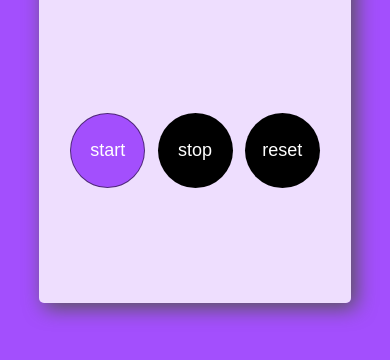
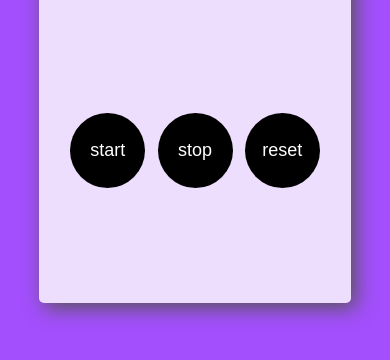
Before and after one commit to DavydMarkosian/Pet-Projects, a plain HTML site: page index.html in a window 390 px wide. In both pictures the pointer is over the button "start". Shown: the part 414-774 px from the top of the page. Drawn offline with Linux system fonts and the light colour scheme.

Commit message:
active mobile button state added

```diff
--- a/main.js
+++ b/main.js
@@ -10,7 +10,6 @@ let interval
 let mins = 0
 let secs = 0
 let millisecs = 0
-
 
 function startTimerFn() {
     millisecs++;
@@ -43,7 +42,6 @@ function resetTimerFn() {
     stopTimerFn()
 }
 
-
 btnStart.addEventListener('click', () => {
     clearInterval(interval)
     interval = setInterval(startTimerFn, 10)
--- a/style.css
+++ b/style.css
@@ -66,6 +66,7 @@ button:hover{
     justify-content: space-between;
 }
 
+
 @media (max-width: 480px) {
     .main_block {
         background-color: rgba(255, 255, 255, 0.81);
@@ -86,4 +87,12 @@ button:hover{
         height: 75px;
         border-radius: 50px;
     }
+    button:hover{
+        background-color: black;
+    }
+
+    button:active{
+        background-color: #a34ffd;
+    }
+
 }
```
